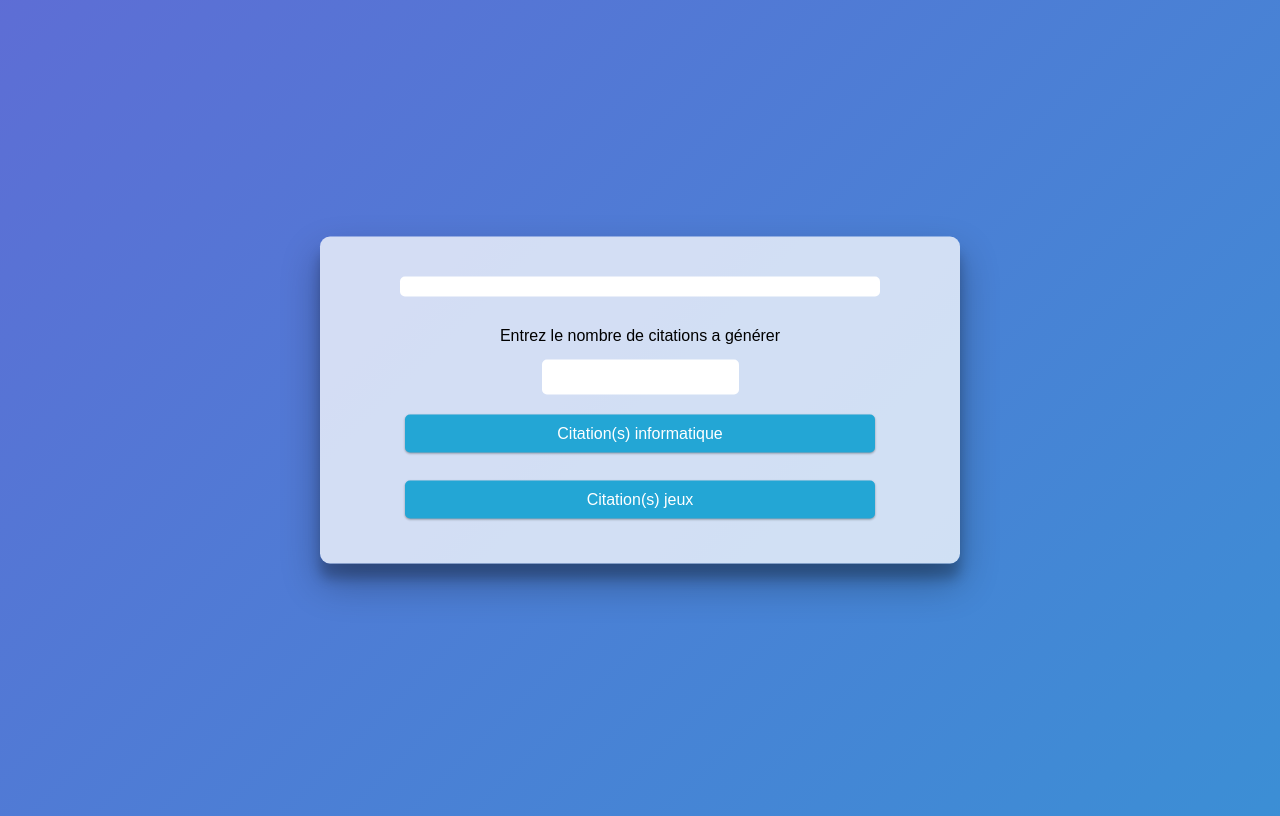
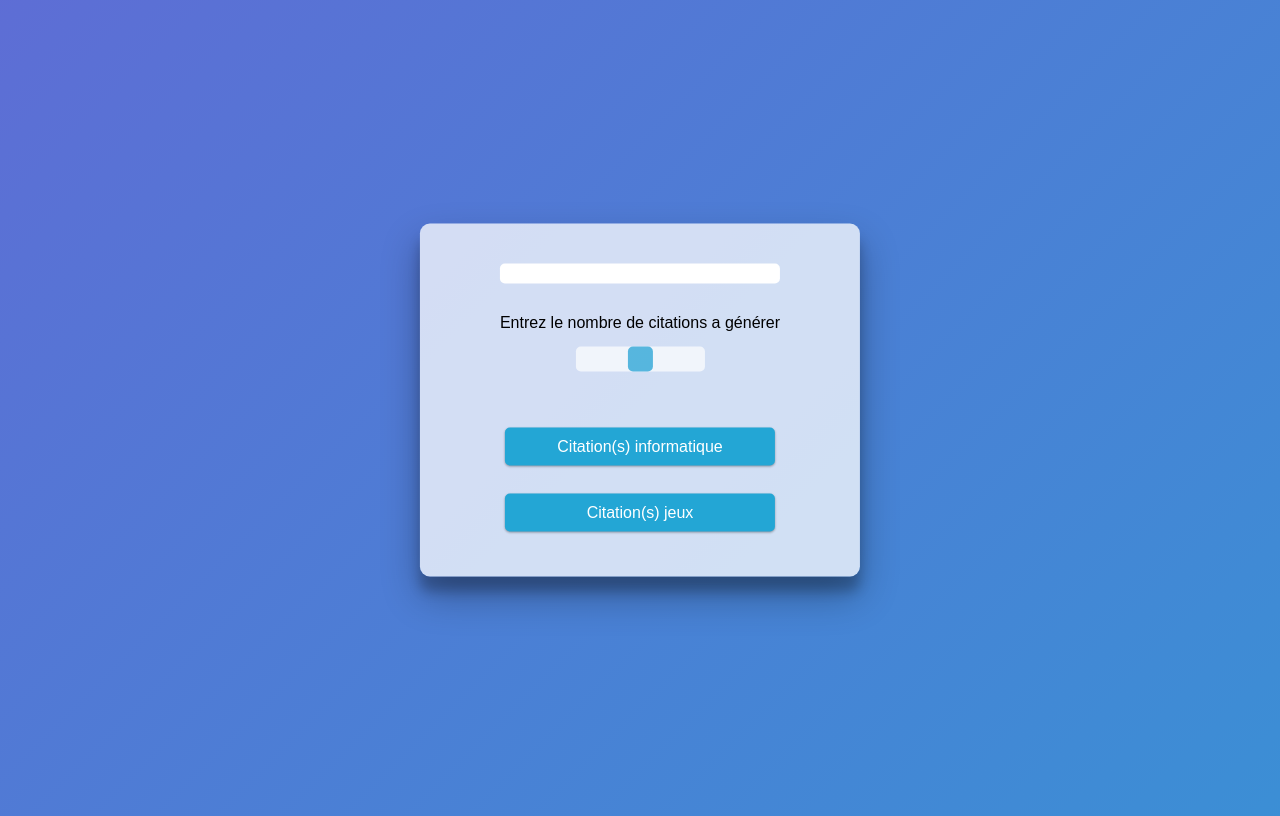
Before and after one commit to cdelllies/OCP5, a plain HTML site: page p2.html in a window 1280 px wide. Drawn offline with Linux system fonts and the light colour scheme.

Commit message:
some styling

```diff
--- a/p2.html
+++ b/p2.html
@@ -12,7 +12,11 @@
     <div class="card">
         <div id="result"></div>
         <label for="iterations">Entrez le nombre de citations a générer</label>
-        <input type="number" name="iterations" id="iterations">
+        <br>
+        <input type="range" min="1" max="5" name="iterations" onchange="updateValue(this.value)" id="iterations">
+        <br>
+        <span id="value"></span>
+        <br>
         <br>
         <a class="btn" href="#" onclick="start(1)" id="btn1">Citation(s) informatique</a>
         <br>
--- a/p2.js
+++ b/p2.js
@@ -1,4 +1,8 @@
 const rand = (num) => { return Math.floor(Math.random() * Math.floor(num)) };
+
+const updateValue = (value) => {
+    document.querySelector("#value").innerHTML = value
+}
 
 const iterate = (req, data) => {
     for (let i = 0; i < req; i++) {
--- a/style.css
+++ b/style.css
@@ -40,16 +40,36 @@ body {
     box-shadow: 0 1px 3px rgba(0, 0, 0, 0.12), 0 1px 2px rgba(0, 0, 0, 0.24);
     transition: all 0.3s cubic-bezier(0.25, 0.8, 0.25, 1);
   }
-  .btn:hover,
-  #iterations:hover {
+  .btn:hover {
     box-shadow: 0 14px 28px rgba(0, 0, 0, 0.25), 0 10px 10px rgba(0, 0, 0, 0.22);
   }
   #iterations{
+      -webkit-appearance: none;
+      appearance: none;
       margin: 15px;
       border: none;
-      padding: 10px;
       border-radius: 5px;
+      opacity: 0.7;
       transition: all 0.3s cubic-bezier(0.25, 0.8, 0.25, 1);
+  }
+  #iterations:hover{
+      opacity: 1;
+  }
+  #iterations::-webkit-slider-thumb {
+    -webkit-appearance: none;
+    appearance: none;
+    border-radius: 5px;
+    width: 25px;
+    height: 25px;
+    background: #23a6d5;
+    cursor: pointer;
+  }
+  #iterations::-moz-range-thumb {
+    border-radius: 5px;
+    width: 25px;
+    height: 25px;
+    background: #23a6d5;
+    cursor: pointer;
   }
   #result{
       background-color: white;
```
